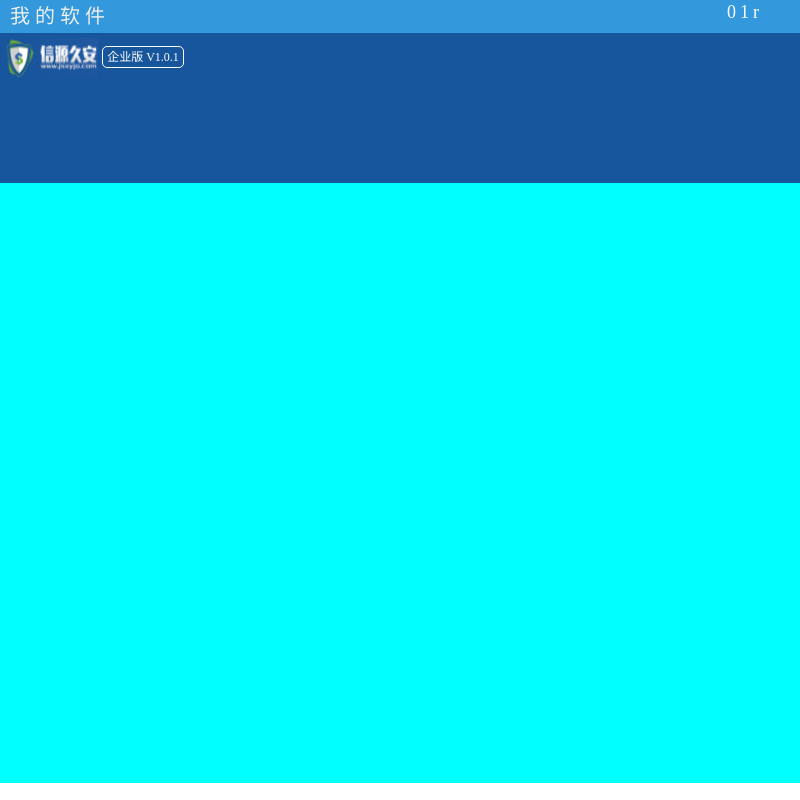
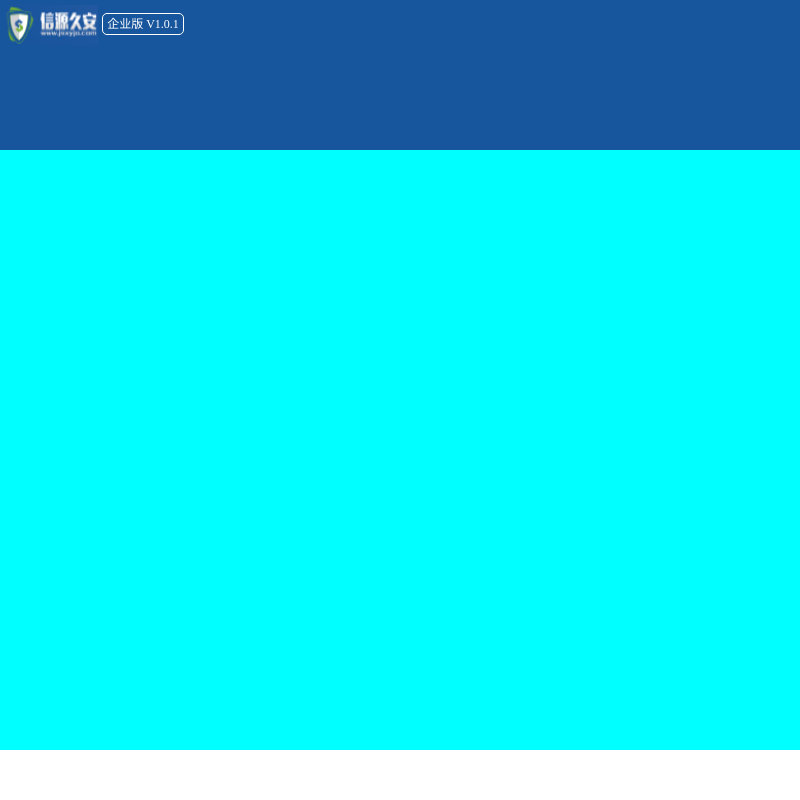
Before and after one commit to lescpsn/ElectronSafekey, an Electron app: page Client/html/index.html in a window 800 px wide. Shown: the top 800 px of the page. Drawn offline with Linux system fonts and the light colour scheme.

Commit message:
(*) 优化ElectronSafekey工程

```diff
--- a/Client/html/index.html
+++ b/Client/html/index.html
@@ -9,14 +9,6 @@
 		<link href="css/mian.css" rel="stylesheet" type="text/css"/>
 	</head>
 	<body>
-		<div id="header">
-			<div class="ctrls">
-				<a id="window-min" onclick="windowCommand('min')">0</a>
-				<a id="window-max" onclick="this.innerText = windowCommand('max')?'2':'1';">1</a>
-				<a id="window-close" onclick="windowCommand('close')">r</a>
-			</div>
-			<div class="title-bar" onmousedown="windowCommand('drag')"> <span class=title> 我 的 软 件 </span></div>
-		</div>
 			<div class="body2">
 				<div class="top">
 					<div class="header">
```
